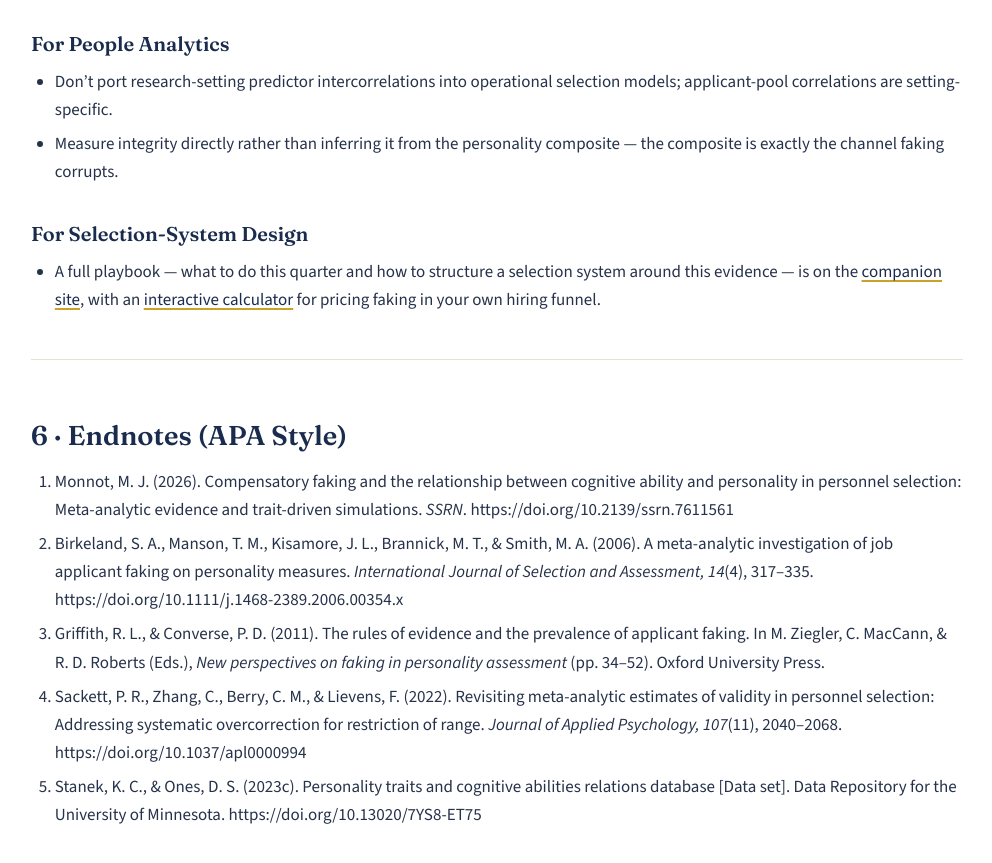
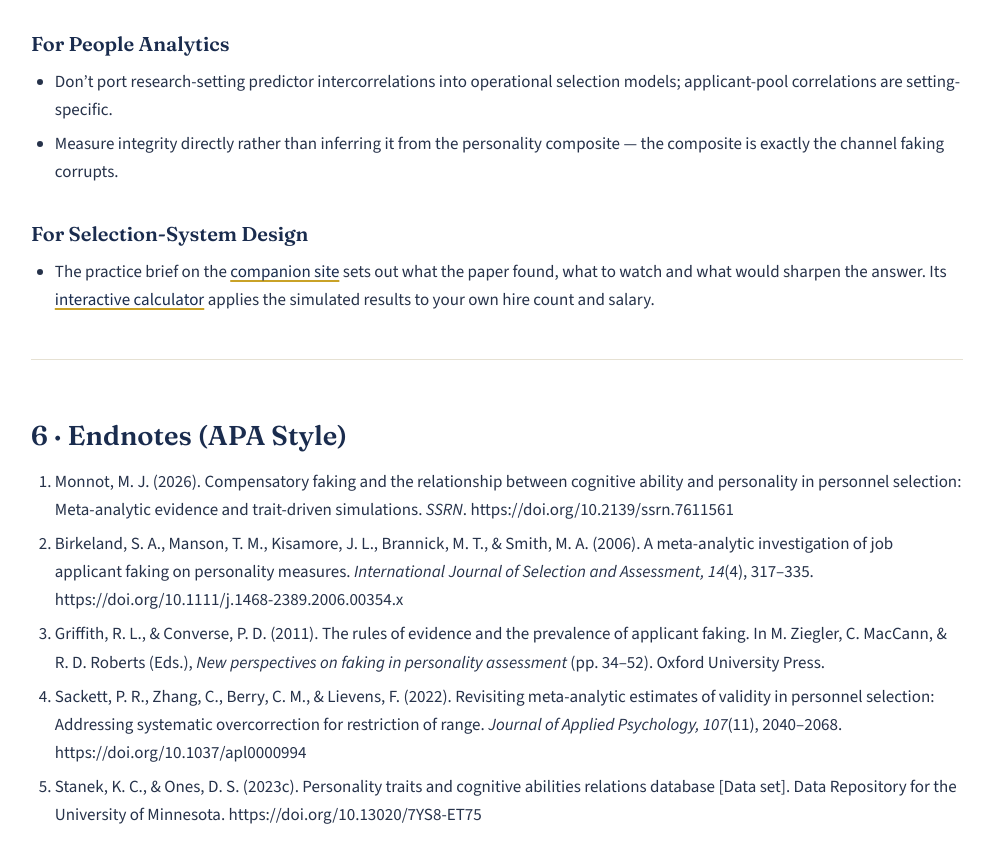
Before and after one commit to mjmonnot/mjmonnot.github.io, a Jekyll site: the page built from publications/2026-compensatory-faking.md, in a window 1280 px wide and 900 px high, scrolled down 3211 px. Shown: the top 863 px of the window, without its empty margins (143-1135 px from the left). Built offline with Jekyll 4.4.1, drawn with Linux system fonts in a browser that asks for light colours; some of the changed text lies outside the part shown.

Commit message:
Compensatory faking: links follow the rebuilt one-page companion; home and projects descriptions corrected
Links to the removed evidence, playbook and references pages now point to the matching parts of the one-page companion (#evidence, #practice, #calculator). Home and projects descriptions use the abstract's numbers (22% to 36% of simulated hiring decisions; 0.2 to 0.4 SD lower honesty-humility; adverse-impact ratios essentially unchanged under trait-driven faking) and drop 'second-order', which SC-08 found wrong.

Co-Authored-By: Claude Fable 5.2 <noreply@anthropic.com>
Claude-Session: https://claude.ai/code/session_01TKeWHFR7E5YyftLbi9sYbp

```diff
--- a/publications/2026-compensatory-faking.md
+++ b/publications/2026-compensatory-faking.md
@@ -14,7 +14,7 @@ permalink: /publications/2026-compensatory-faking.html
 <li>In most of the simulated conditions the statistics used in bias audits barely moved, so an employer watching selection-rate ratios would not see the change in who was hired. Average personality scores did rise; that is how the faking was built into the simulation.</li>
 </ol>
 </div>
-<p class="companion-cta"><a class="companion-btn" href="https://mjmonnot.github.io/faking-costs/">Companion site: interactive calculator, evidence, and playbook &rarr;</a></p>
+<p class="companion-cta"><a class="companion-btn" href="https://mjmonnot.github.io/faking-costs/">Companion site: interactive calculator, evidence, and practice brief &rarr;</a></p>
 
 **Authors:** Matthew J. Monnot
 **Outlet:** *SSRN preprint*
@@ -74,7 +74,7 @@ The simulations then work like a flight recorder: build an applicant pool whose
 
 ### For Selection-System Design
 
-- A full playbook — what to do this quarter and how to structure a selection system around this evidence — is on the [companion site](https://mjmonnot.github.io/faking-costs/playbook.html), with an [interactive calculator](https://mjmonnot.github.io/faking-costs/) for pricing faking in your own hiring funnel.
+- The practice brief on the [companion site](https://mjmonnot.github.io/faking-costs/#practice) sets out what the paper found, what to watch and what would sharpen the answer. Its [interactive calculator](https://mjmonnot.github.io/faking-costs/#calculator) applies the simulated results to your own hire count and salary.
 
 ---
 
```
Also changed, not shown: index.md (+2 -2 lines), projects.md (+2 -2 lines).
